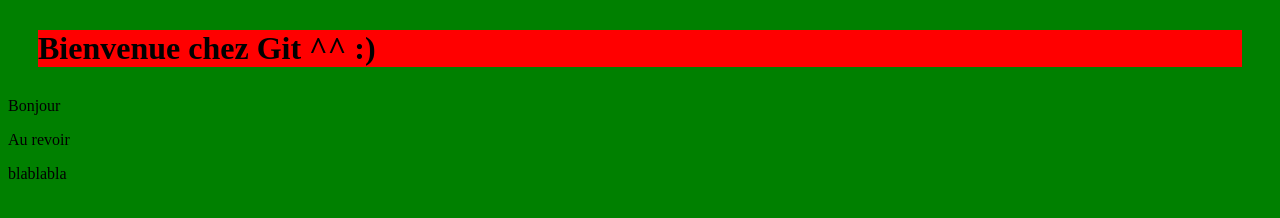
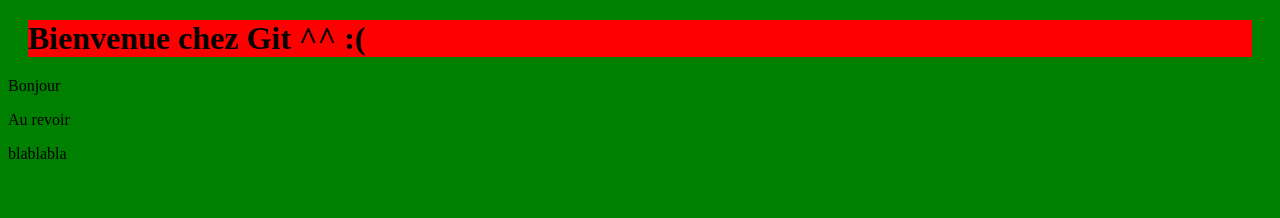
Before and after one commit to LiinaaP/TP1Aix, a plain HTML site: page index.html in a window 1280 px wide. Drawn offline with Linux system fonts and the light colour scheme.

Commit message:
Modification du h1 html + css

```diff
--- a/css/main.css
+++ b/css/main.css
@@ -2,7 +2,7 @@
 
 h1{
 	background-color: red;
-	margin: 30px;
+	margin: 20px;
 }
 
 body{
```
Also changed, not shown: index.html (+1 -1 lines).
